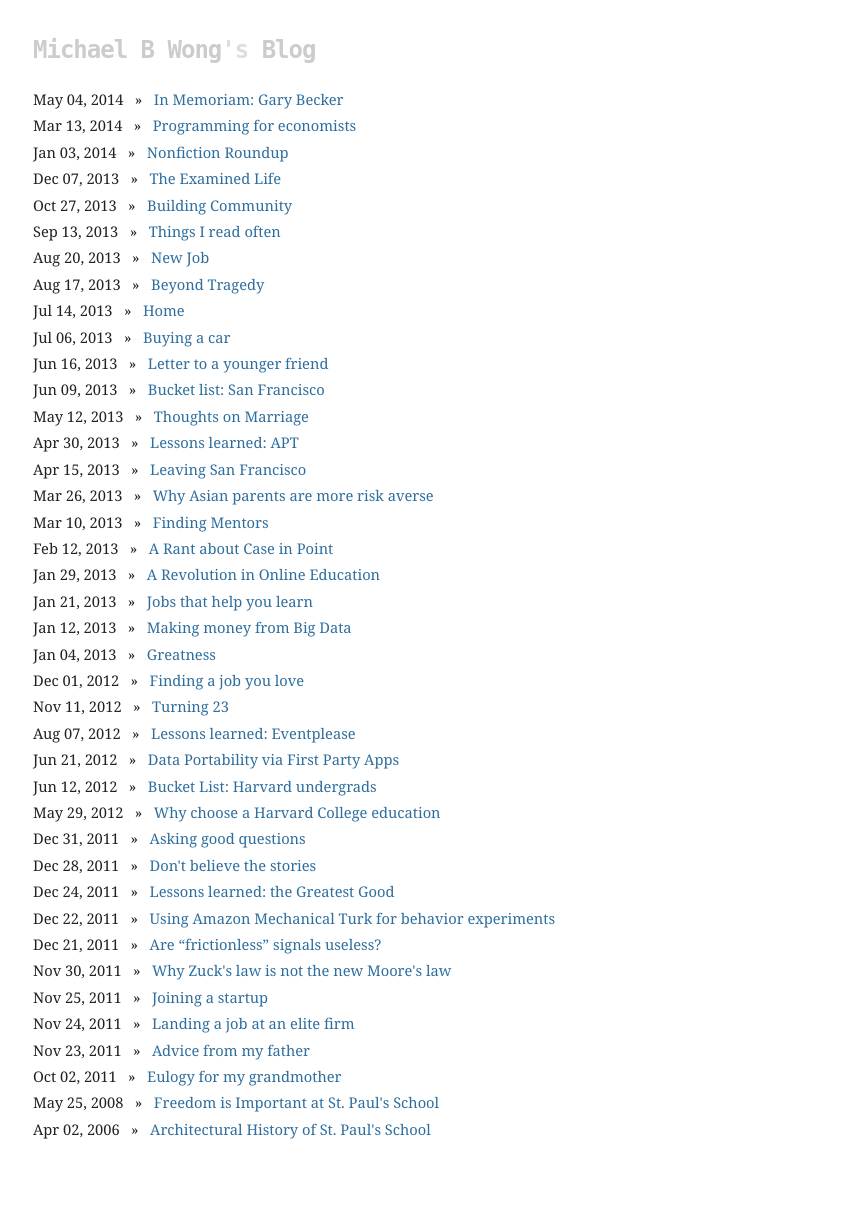
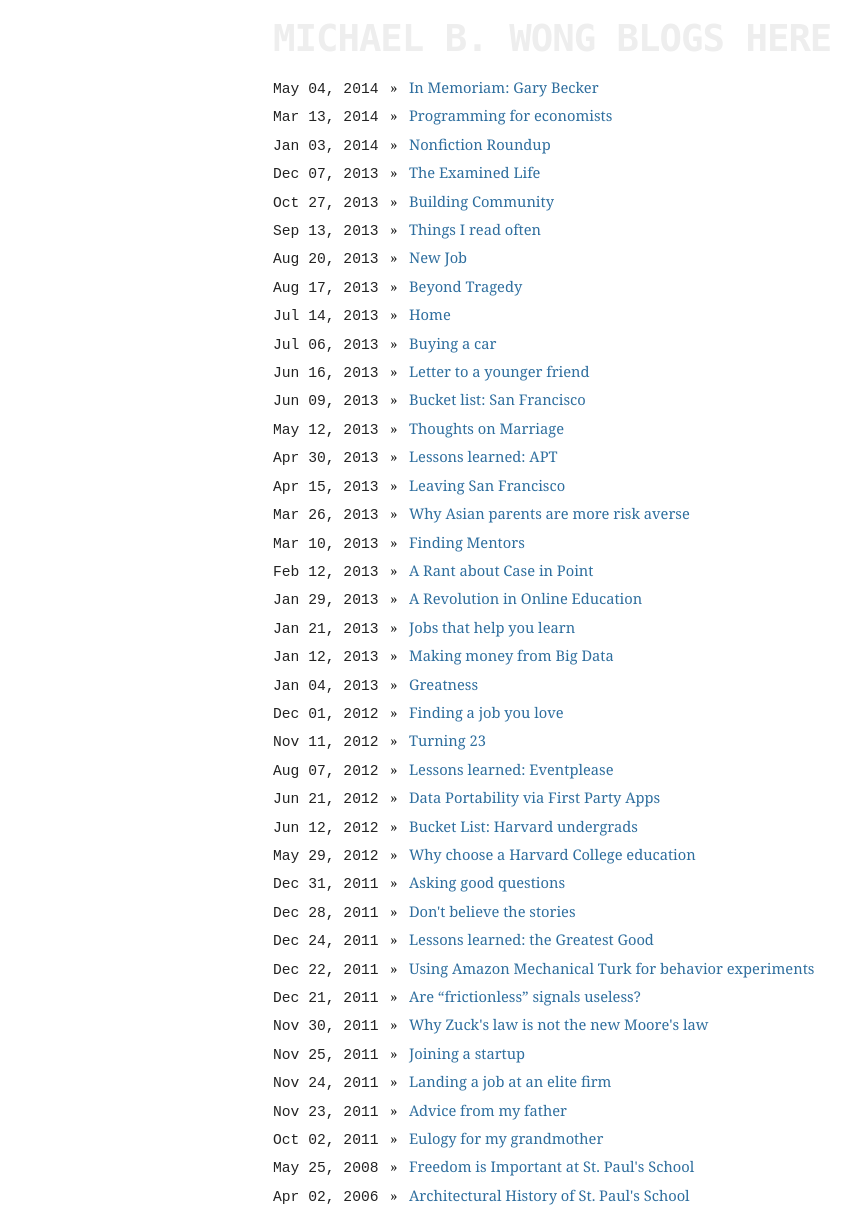
Before and after one commit to mbwong/mbwong.github.com, a Jekyll site: the page built from blog/index.html, in a window 1280 px wide. Shown: the whole page, without its empty margins (67-928 px from the left). Built offline with Jekyll 4.4.1, drawn with Linux system fonts in a browser that asks for light colours; before the commit the page ends 1158 px from its top, so only the background shows below that.

Commit message:
reformats

```diff
--- a/_layouts/default.html
+++ b/_layouts/default.html
@@ -4,17 +4,17 @@
     <script type="text/javascript">var _sf_startpt=(new Date()).getTime()</script>
     <meta content="text/html; charset=utf-8" http-equiv="Content-Type" />
     <meta content="en-us" http-equiv="Content-Language" />
-    <meta content="A blog by Michael B Wong" name="description" />
+    <meta content="A blog by Michael B. Wong" name="description" />
     <link href="/images/favicon.ico" rel="shortcut icon" type="image/x-icon" />
     <link href="/css/screen.css" media="screen, projection" rel="stylesheet" type="text/css" />
-    <link rel="alternate" type="application/atom+xml" title="Michael Wong - Atom" href="/atom.xml" />
-    <title>Michael B Wong</title>
+    <link rel="alternate" type="application/atom+xml" title="Michael B. Wong - Atom" href="/atom.xml" />
+    <title>Michael B. Wong</title>
     {% include analytics.html %}
   </head>
   <body>
     <header>
       <h1 id="title">
-       <a href="/" title="About me">Michael B Wong</a>'s <a href="/blog" title="">Blog</a>
+       <a href="/" title="About me">Michael B. Wong</a> blogs <a href="/blog" title="">here</a>
       </h1>
     </header>
     <div id="wrapper">
--- a/_layouts/post.html
+++ b/_layouts/post.html
@@ -4,7 +4,7 @@
     <script type="text/javascript">var _sf_startpt=(new Date()).getTime()</script>
     <meta content="text/html; charset=utf-8" http-equiv="Content-Type" />
     <meta content="en-us" http-equiv="Content-Language" />
-    <meta content="A blog by Michael B Wong" name="description" />
+    <meta content="A blog by Michael B. Wong" name="description" />
     <link href="/images/favicon.ico" rel="shortcut icon" type="image/x-icon" />
     <link href="/css/screen.css" media="screen, projection" rel="stylesheet" type="text/css" />
     <link rel="alternate" type="application/atom+xml" title="Michael Wong - Atom" href="/atom.xml" />
@@ -14,11 +14,10 @@
   <body>
     <header>
       <h1 id="title">
-       <a href="/" title="About me">Michael B. Wong</a>'s <a href="/blog" title="">Blog</a>
+       <a href="/" title="About me">Michael B. Wong</a> blogs <a href="/blog" title="">here</a>
       </h1>
     </header>
     <div id="wrapper">
-      <h2 id="intro"></h2>
       <time datetime="{{ page.date | date: "%Y-%m-%d" }}">
         {{ page.date | date: "%b %d, %Y" }}
       </time>
--- a/blog/index.html
+++ b/blog/index.html
@@ -2,7 +2,7 @@
 layout: default
 title: Michael B. Wong's Blog
 ---
-<h2 id="intro"></h2>
+<div class="post">
 <ul style="list-style: none; padding: 0; margin: 0;">
 {% for post in site.posts %}
   <li>
--- a/css/screen.css
+++ b/css/screen.css
@@ -87,9 +87,9 @@
 
 header {
   text-align: left;
-  padding-left: 100px;
+  margin: auto;
+  padding-top: 20px;
   padding-bottom: 20px;
-  float: left;
   width: 600px;
 }
 
@@ -153,24 +153,26 @@
 }
 
 #title {
-  color: #DDD;
+  color: #EEE;
 }
 
 #title a {
-  color: #CCC;
+  color: #EEE;
 }
 
 #title a:hover {
   color: #2E6E9E;
+  text-decoration:none
 }
 
 #title {
-  font-size: 18pt;
+  font-size: 28pt;
+  text-transform: uppercase;
   font-family: 'DejaVu Sans Mono', 'Courier New', monospace;
 }
 
 #wrapper {
-  margin-left: 100px;
+  margin: auto;
   width: 600px;
 }
 
```
